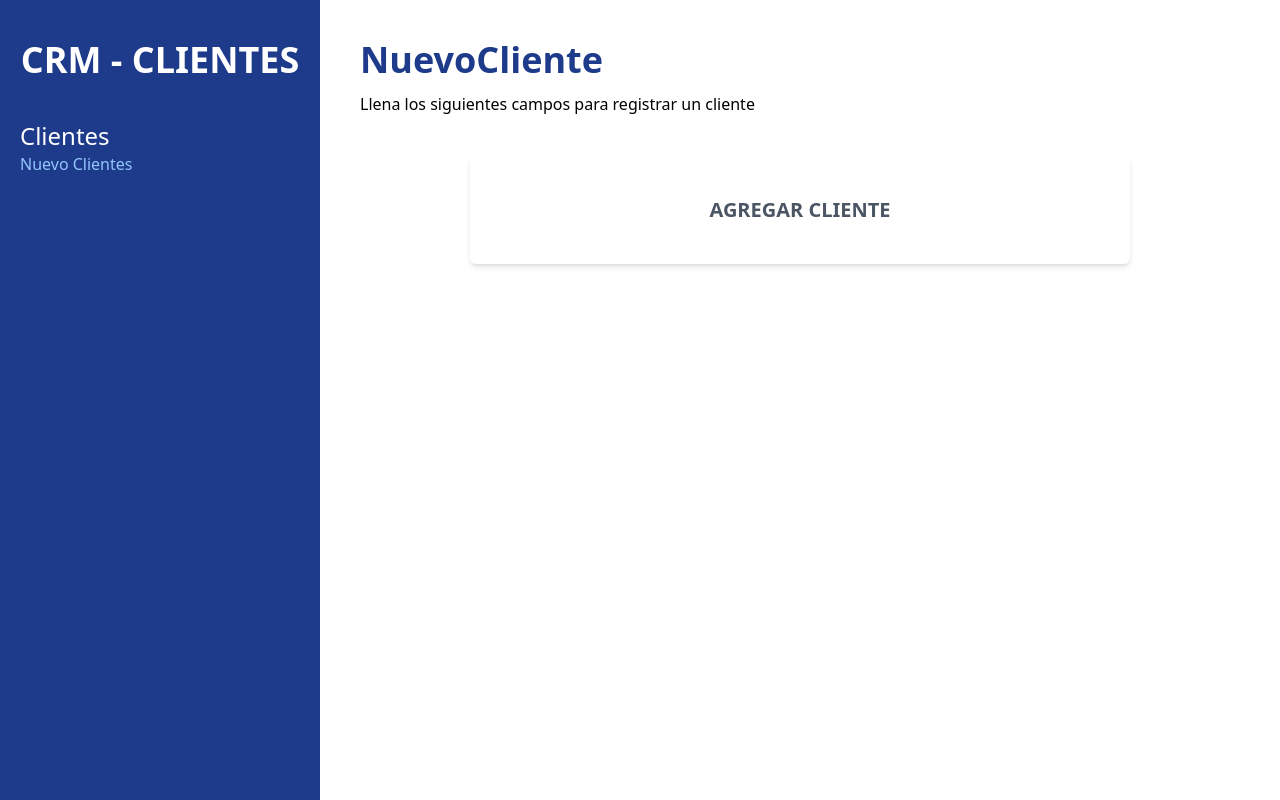
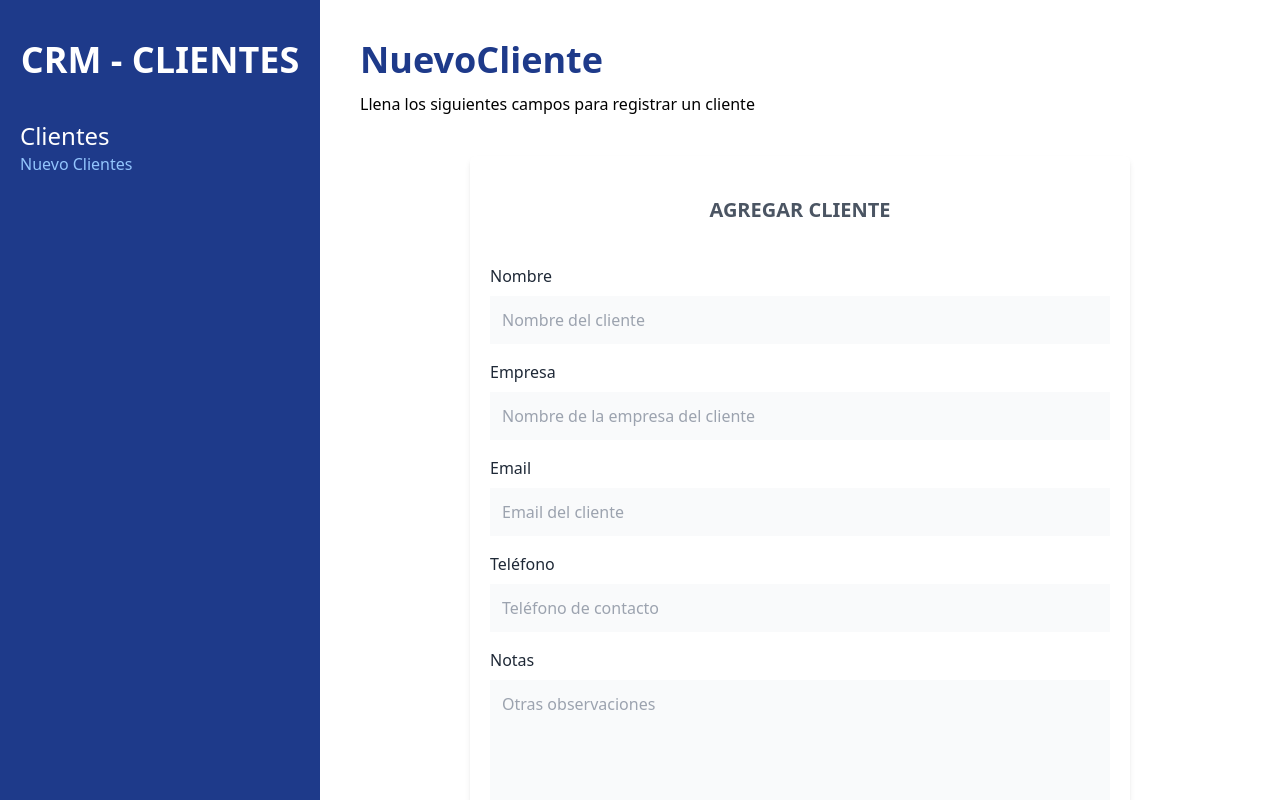
Before and after one commit to aitorgus/crm-react, a React (Vite) app: page /clientes/nuevo in a window 1280 px wide. Built offline with nearby package versions, Linux system fonts and the light colour scheme.

Commit message:
Añado librería Formik, maquetación terminada

```diff
--- a/package.json
+++ b/package.json
@@ -9,6 +9,7 @@
   },
   "dependencies": {
     "autoprefixer": "^10.4.5",
+    "formik-yup": "^0.0.5",
     "postcss": "^8.4.12",
     "react": "^18.0.0",
     "react-dom": "^18.0.0",
--- a/src/components/Formulario.jsx
+++ b/src/components/Formulario.jsx
@@ -1,9 +1,69 @@
 import React from 'react'
-
+import {Formik, Form, Field} from 'formik'
 const Formulario = () => {
   return (
       <div className='bg-white mt-10 px-5 py-10  rounded-md shadow-md md:w-3/4 mx-auto'>
           <h1 className='text-gray-600 font-bold text-xl uppercase text-center'>Agregar Cliente</h1>
+
+
+          <Formik>
+              <Form className='mt-10 '>
+
+                  <div className='mb-4'>
+                      <label className='text-gray-800' htmlFor='nombre'>Nombre</label>
+                      <Field
+                          id="nombre"
+                          type="text"
+                          className="mt-2 block w-full p-3 bg-gray-50"
+                          placeholder="Nombre del cliente"
+                      />
+                  </div>
+
+                   <div className='mb-4'>
+                      <label className='text-gray-800' htmlFor='empresa'>Empresa</label>
+                      <Field
+                          id="empresa"
+                          type="text"
+                          className="mt-2 block w-full p-3 bg-gray-50"
+                          placeholder="Nombre de la empresa del cliente"
+                      />
+                  </div>
+
+                  <div className='mb-4'>
+                      <label className='text-gray-800' htmlFor='email'>Email</label>
+                      <Field
+                          id="email"
+                          type="email"
+                          className="mt-2 block w-full p-3 bg-gray-50"
+                          placeholder="Email del cliente"
+                      />
+                  </div>
+
+                     <div className='mb-4'>
+                      <label className='text-gray-800' htmlFor='telefono'>Teléfono</label>
+                      <Field
+                          id="telefono"
+                          type="tel"
+                          className="mt-2 block w-full p-3 bg-gray-50"
+                          placeholder="Teléfono de contacto"
+                      />
+                  </div>
+
+                     <div className='mb-4'>
+                      <label className='text-gray-800' htmlFor='notas'>Notas</label>
+                      <Field
+                          as="textarea"
+                          id="notas"
+                          type="text"
+                          className="mt-2 block w-full p-3 bg-gray-50 h-40"
+                          placeholder="Otras observaciones"
+                      />
+                  </div>
+                  <input type="submit"
+                      value="Agregar Cliente"
+                      className="mt-5 w-full bg-blue-800 p-3 text-white uppercase font-bold text-lg"/>
+              </Form>
+          </Formik>
       </div>
   )
 }
--- a/src/layout/Layout.jsx
+++ b/src/layout/Layout.jsx
@@ -23,7 +23,7 @@
                     </nav>
             </div>
 
-            <div className='md:w-3/4 p-10'> <Outlet/>
+            <div className='md:w-3/4 p-10 md:h-screen overflow-scroll'> <Outlet/>
             </div>
 
       </div>
```
Also changed, not shown: 1 other file (tests, documents, lock files or other folders).
